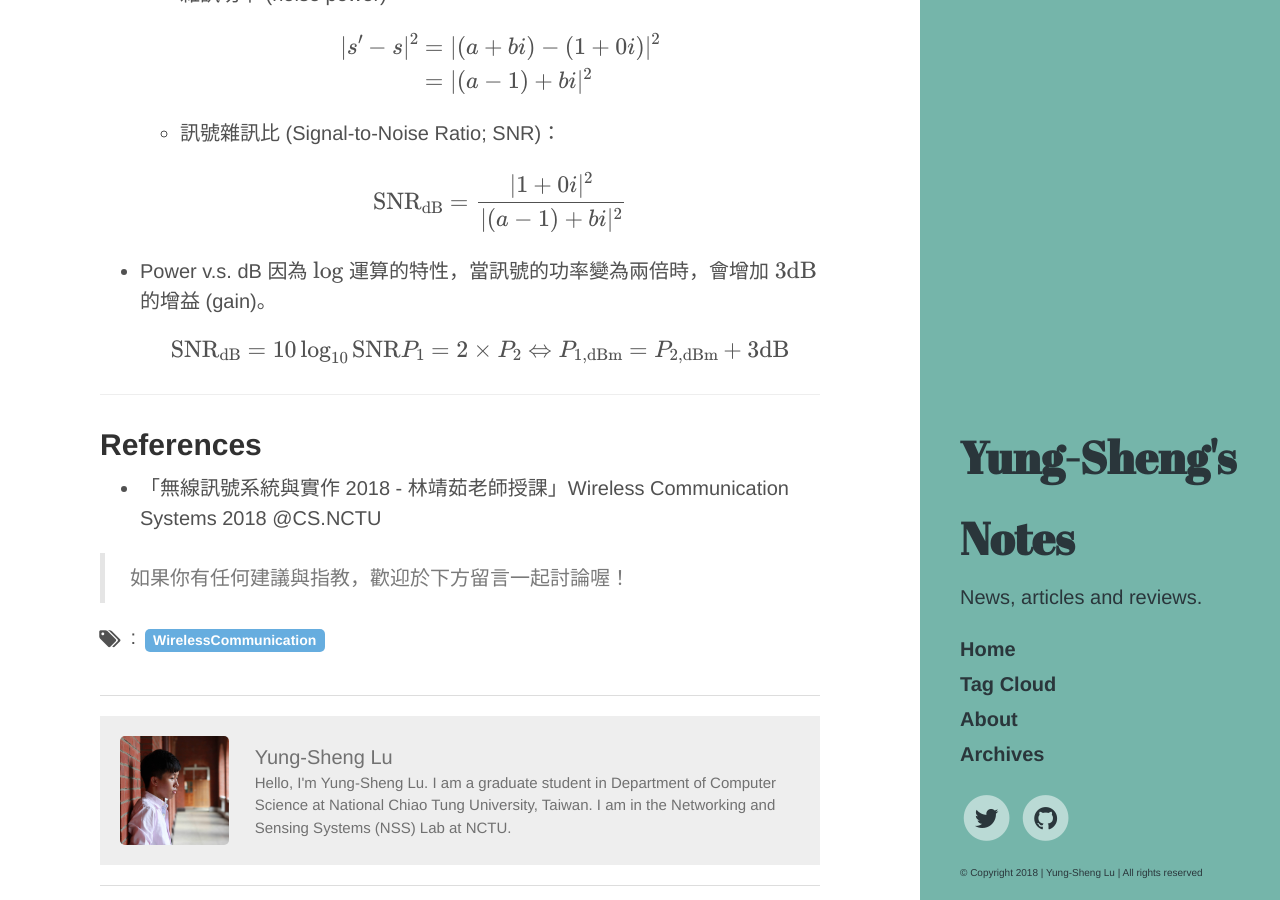
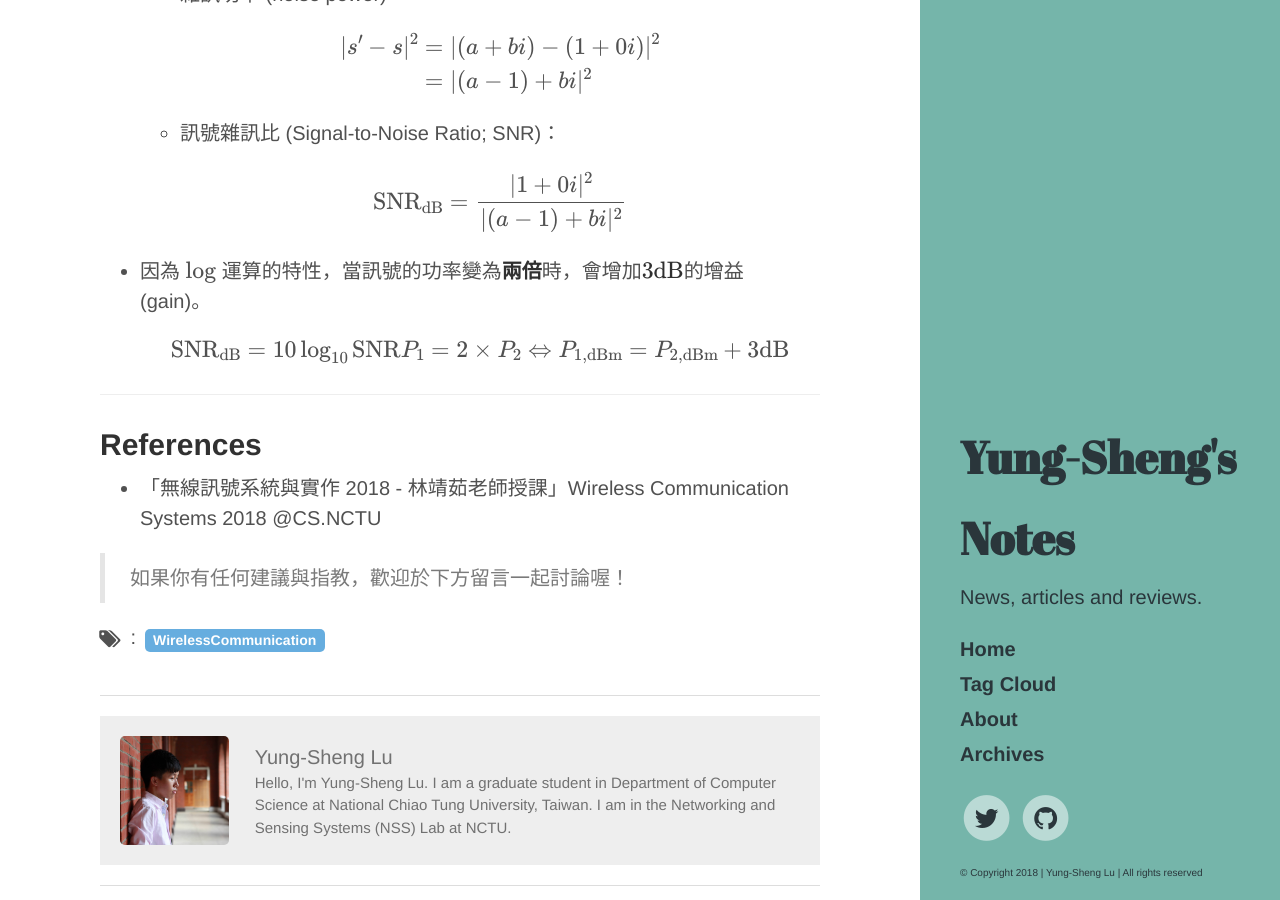
Before and after one commit to dppss90010/yungshenglu.github.io, a Jekyll site: the page built from _posts/2018-05-15-WCSNotes1-1.md, in a window 1280 px wide and 900 px high, scrolled down 4684 px. Built offline with Jekyll 4.4.1, drawn with Linux system fonts in a browser that asks for light colours; formulas are drawn with MathJax 3; comment, search, counter and statistics services are not loaded.

Commit message:
Update latest posts

```diff
--- a/_posts/2018-05-15-WCSNotes1-1.md
+++ b/_posts/2018-05-15-WCSNotes1-1.md
@@ -157,8 +157,7 @@ link       :
         \end{equation}
         $$
 
-* Power v.s. dB
-    因為 $$\log$$ 運算的特性，當訊號的功率變為兩倍時，會增加 $$3 \mathrm{dB}$$ 的增益 (gain)。
+* 因為 $$\log$$ 運算的特性，當訊號的功率變為**兩倍**時，會增加**$$3 \mathrm{dB}$$**的增益 (gain)。
 
     $$
     \begin{equation}
```
